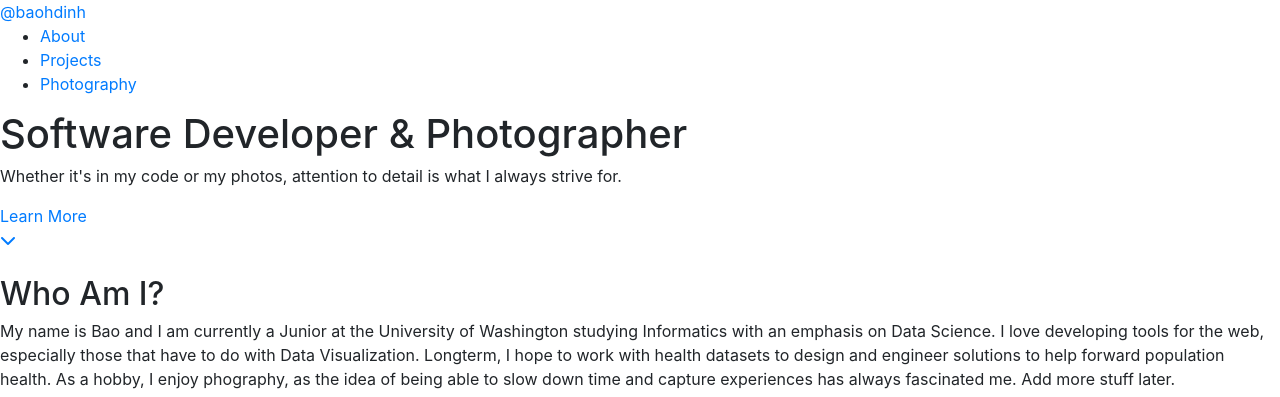
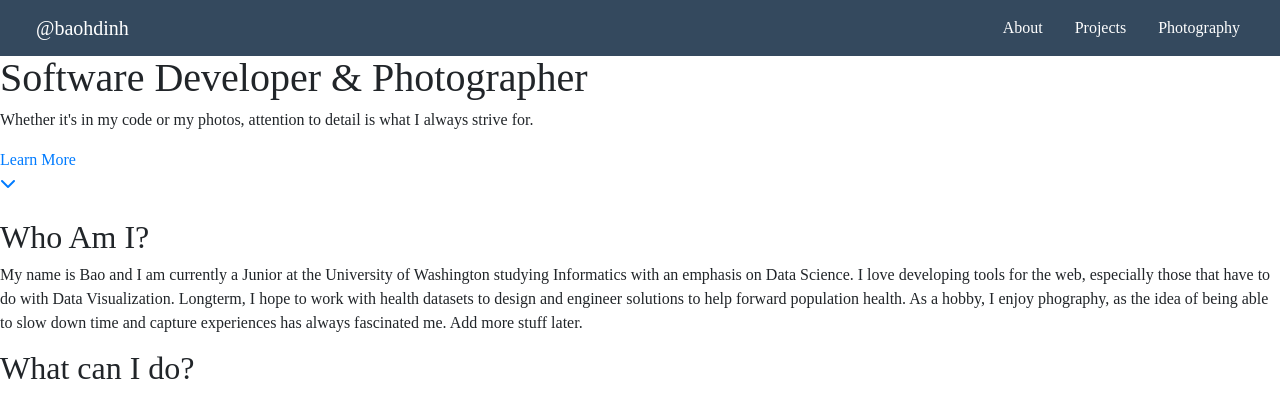
Before and after one commit to bdinh/portfolio-site, a website: page index.html in a window 1280 px wide. Shown: the top 397 px of the page. Drawn offline with nearby package versions, Linux system fonts and the light colour scheme.

Commit message:
Finished navbar aside from responsive toggle menu

```diff
--- a/index.html
+++ b/index.html
@@ -14,19 +14,25 @@
           integrity="sha384-/Y6pD6FV/Vv2HJnA6t+vslU6fwYXjCFtcEpHbNJ0lyAFsXTsjBbfaDjzALeQsN6M"
           crossorigin="anonymous">
     <script src="https://use.fontawesome.com/83cdf34685.js"></script>
+    <link rel="stylesheet" href="src/css/main.css">
 
 </head>
 <body>
+    <header>
+        <nav class="navbar navbar-expand-sm navbar-fixed-top">
+            <a class="navbar-brand" href="#">@baohdinh</a>
+            <!--<button class="navbar-toggler" type="button" data-toggle="collapse" data-target="#navbarNavDropdown" aria-controls="navbarNavDropdown" aria-expanded="false" aria-label="Toggle navigation">-->
+                 <!--<span class="navbar-toggler-icon"> </span>-->
+            <!--</button>-->
+            <div class="collapse navbar-collapse" id="navbarNav">
+                <ul class="navbar-nav ml-auto">
+                    <li class="nav-item active"><a class="nav-link" href="">About</a></li>
+                    <li class="nav-item"><a class="nav-link" href="">Projects</a></li>
+                    <li class="nav-item"><a class="nav-link" href="">Photography</a></li>
+                </ul>
+            </div>
+        </nav>
 
-    <header>
-        <nav>
-            <a href="#">@baohdinh</a>
-            <ul>
-                <li><a href="">About</a></li>
-                <li><a href="">Projects</a></li>
-                <li><a href="">Photography</a></li>
-            </ul>
-        </nav>
 
         <div>
             <h1>Software Developer & Photographer</h1>
--- a/src/css/main.css
+++ b/src/css/main.css
@@ -0,0 +1,24 @@
+.navbar {
+    background-color: #34495E;
+}
+
+.nav-link, .navbar-brand {
+    color: #ffffff;
+
+}
+
+.nav-link {
+    margin-right: 1em;
+}
+
+.navbar-brand {
+    margin-left: 1em;
+}
+button {
+    color: #ffffff;
+}
+
+
+body {
+    font-family: Raleway;
+}
```
